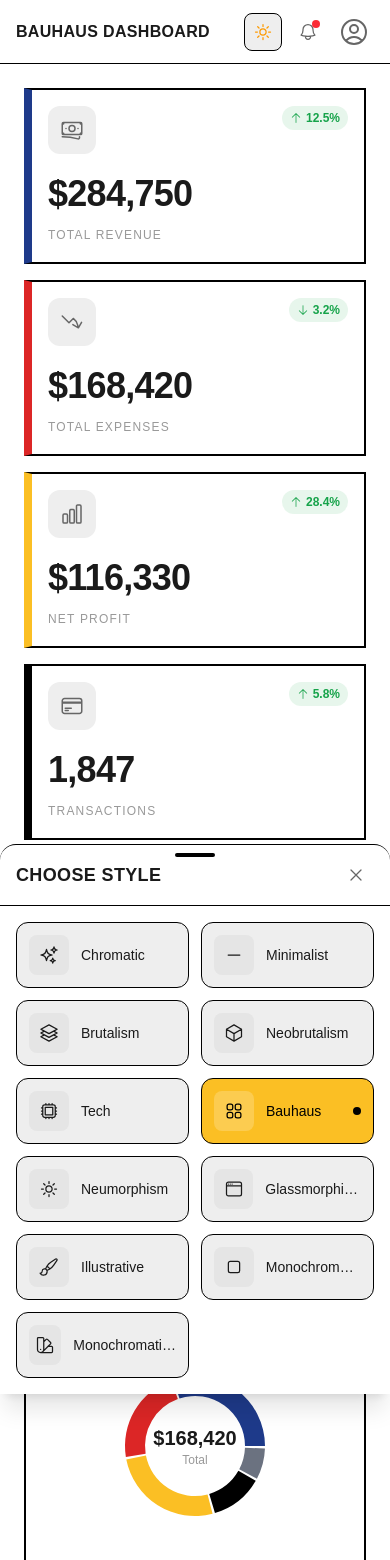
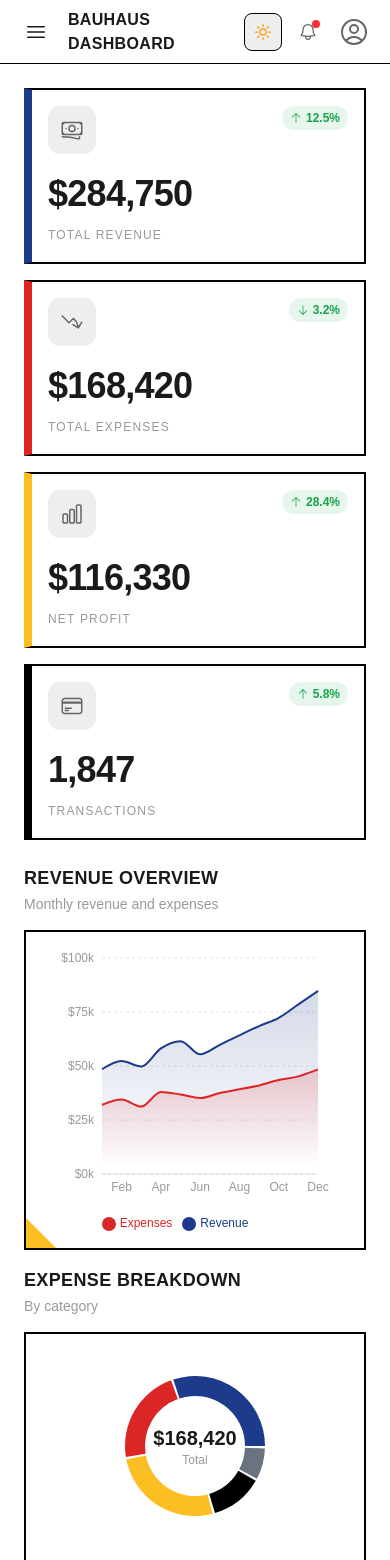
Before and after one commit to Dividend-Hacking/uitest, a Next.js app: page /dashboard/bauhaus in a window 390 px wide. Shown: the top 1560 px of the page. Built offline with nearby package versions, Linux system fonts and the light colour scheme.

Commit message:
Replace bottom sheet with hamburger slide-out sidebar
🤖 Generated with [Claude Code](https://claude.com/claude-code)

Co-Authored-By: Claude <noreply@anthropic.com>

```diff
--- a/src/app/dashboard/layout.tsx
+++ b/src/app/dashboard/layout.tsx
@@ -14,7 +14,6 @@ import { ThemeProvider } from '@/contexts/ThemeContext';
 import { StyleProvider } from '@/contexts/StyleContext';
 import { Sidebar } from '@/components/layout/Sidebar';
 import { Header } from '@/components/layout/Header';
-import { MobileStylePicker } from '@/components/layout/MobileStylePicker';
 
 interface DashboardLayoutProps {
   children: React.ReactNode;
@@ -44,9 +43,6 @@ export default function DashboardLayout({ children }: DashboardLayoutProps) {
             </main>
           </div>
         </div>
-
-        {/* Mobile Style Picker - bottom sheet for mobile navigation */}
-        <MobileStylePicker />
       </StyleProvider>
     </ThemeProvider>
   );
--- a/src/app/globals.css
+++ b/src/app/globals.css
@@ -214,7 +214,7 @@ body {
 
 /* Mobile Responsive Styles */
 @media (max-width: 767px) {
-  /* Hide sidebar on mobile - it's replaced by bottom sheet picker */
+  /* Hide sidebar on mobile - it's replaced by hamburger drawer */
   .sidebar {
     display: none;
   }
@@ -224,6 +224,13 @@ body {
   .stats-card {
     padding: 1rem;
   }
+}
+
+/* Mobile sidebar drawer - override sidebar display when inside drawer */
+.mobile-sidebar-container .sidebar {
+  display: flex;
+  width: 100%;
+  min-height: 100%;
 }
 
 /* Mobile backdrop fade-in animation */
--- a/src/components/layout/Header.tsx
+++ b/src/components/layout/Header.tsx
@@ -18,6 +18,7 @@ import {
   Cog6ToothIcon,
   UserCircleIcon,
 } from '@heroicons/react/24/outline';
+import { MobileSidebar } from './MobileSidebar';
 
 /**
  * Header displays the current style name and provides theme controls.
@@ -29,8 +30,11 @@ export function Header() {
 
   return (
     <header className="h-16 px-4 md:px-6 flex items-center justify-between border-b border-[var(--border-color)] bg-[var(--card-background)]">
-      {/* Left Section - Current Style Info */}
-      <div className="flex items-center gap-4">
+      {/* Left Section - Hamburger menu (mobile) + Current Style Info */}
+      <div className="flex items-center gap-3">
+        {/* Mobile Sidebar - hamburger button and slide-out drawer */}
+        <MobileSidebar />
+
         <div>
           <h2 className="text-base md:text-lg font-semibold text-[var(--text-primary)]">
             {currentStyle.name} Dashboard
--- /dev/null
+++ b/src/components/layout/MobileSidebar.tsx
@@ -0,0 +1,94 @@
+/**
+ * MobileSidebar Component
+ *
+ * A slide-out drawer for mobile devices that displays the sidebar navigation.
+ * Triggered by a hamburger menu icon in the header, slides in from the left.
+ * Reuses the existing Sidebar component for consistent navigation experience.
+ *
+ * Only visible on mobile devices (below md breakpoint).
+ */
+
+'use client';
+
+import { useState, useEffect } from 'react';
+import { usePathname } from 'next/navigation';
+import { Sidebar } from './Sidebar';
+import { cn } from '@/lib/utils/cn';
+import { Bars3Icon, XMarkIcon } from '@heroicons/react/24/outline';
+
+/**
+ * MobileSidebar provides hamburger menu navigation for mobile devices.
+ * Renders the existing Sidebar component inside a slide-out drawer.
+ */
+export function MobileSidebar() {
+  const [isOpen, setIsOpen] = useState(false);
+  const pathname = usePathname();
+
+  /**
+   * Close the drawer when the route changes (user selected a style).
+   */
+  useEffect(() => {
+    setIsOpen(false);
+  }, [pathname]);
+
+  /**
+   * Closes the drawer when backdrop is tapped or close button pressed.
+   */
+  const handleClose = () => {
+    setIsOpen(false);
+  };
+
+  return (
+    <>
+      {/* Hamburger Menu Button - visible only on mobile */}
+      <button
+        onClick={() => setIsOpen(true)}
+        className={cn(
+          'md:hidden flex items-center justify-center p-2 rounded-lg',
+          'hover:bg-[var(--background-secondary)]',
+          'text-[var(--text-primary)]'
+        )}
+        aria-label="Open navigation menu"
+      >
+        <Bars3Icon className="w-6 h-6" />
+      </button>
+
+      {/* Backdrop Overlay - Closes drawer when tapped */}
+      {isOpen && (
+        <div
+          className="md:hidden fixed inset-0 bg-black/50 z-40 mobile-backdrop"
+          onClick={handleClose}
+          aria-hidden="true"
+        />
+      )}
+
+      {/* Slide-out Drawer Container */}
+      <div
+        className={cn(
+          'md:hidden fixed inset-y-0 left-0 z-50',
+          'w-[280px] max-w-[85vw]',
+          'transform transition-transform duration-300 ease-out',
+          isOpen ? 'translate-x-0' : '-translate-x-full'
+        )}
+      >
+        {/* Close Button - Positioned in top right of drawer */}
+        <button
+          onClick={handleClose}
+          className={cn(
+            'absolute top-4 right-4 z-10 p-2 rounded-lg',
+            'bg-[var(--background-secondary)] hover:bg-[var(--background-tertiary)]',
+            'text-[var(--text-secondary)]'
+          )}
+          aria-label="Close navigation menu"
+        >
+          <XMarkIcon className="w-5 h-5" />
+        </button>
+
+        {/* Sidebar Component - displayed inside the drawer */}
+        <div className="mobile-sidebar-container h-full">
+          <Sidebar />
+        </div>
+      </div>
+    </>
+  );
+}
--- a/src/components/layout/MobileStylePicker.tsx
+++ /dev/null
@@ -1,179 +0,0 @@
-/**
- * MobileStylePicker Component
- *
- * A bottom sheet component for mobile devices that allows users to switch
- * between different dashboard styles. Slides up from the bottom of the screen
- * and displays all 11 styles in a scrollable grid layout.
- *
- * Only visible on mobile devices (below md breakpoint).
- */
-
-'use client';
-
-import { useState } from 'react';
-import Link from 'next/link';
-import { usePathname } from 'next/navigation';
-import { STYLES } from '@/lib/constants/styles';
-import { useStyle } from '@/contexts/StyleContext';
-import { cn } from '@/lib/utils/cn';
-import {
-  SparklesIcon,
-  MinusIcon,
-  Square3Stack3DIcon,
-  CubeIcon,
-  CpuChipIcon,
-  Squares2X2Icon,
-  SunIcon,
-  WindowIcon,
-  PaintBrushIcon,
-  StopIcon,
-  SwatchIcon,
-  XMarkIcon,
-  Squares2X2Icon as GridIcon,
-} from '@heroicons/react/24/outline';
-
-/**
- * Maps style slugs to their corresponding icons.
- * Matches the icons used in the desktop Sidebar component.
- */
-const STYLE_ICONS: Record<string, React.ComponentType<{ className?: string }>> = {
-  chromatic: SparklesIcon,
-  minimalist: MinusIcon,
-  brutalism: Square3Stack3DIcon,
-  neobrutalism: CubeIcon,
-  tech: CpuChipIcon,
-  bauhaus: Squares2X2Icon,
-  neumorphism: SunIcon,
-  glassmorphism: WindowIcon,
-  illustrative: PaintBrushIcon,
-  monochromatic: StopIcon,
-  'monochromatic-blue': SwatchIcon,
-};
-
-/**
- * MobileStylePicker provides a touch-friendly way to navigate between styles.
- * Renders as a bottom sheet that slides up when triggered.
- */
-export function MobileStylePicker() {
-  const [isOpen, setIsOpen] = useState(false);
-  const pathname = usePathname();
-  const { currentStyle } = useStyle();
-
-  // Extract current style from pathname
-  const currentStyleSlug = pathname?.split('/').pop() || '';
-
-  /**
-   * Closes the bottom sheet when a style is selected or backdrop is tapped.
-   */
-  const handleClose = () => {
-    setIsOpen(false);
-  };
-
-  return (
-    <>
-      {/* Trigger Button - Shows current style, visible only on mobile */}
-      <button
-        onClick={() => setIsOpen(true)}
-        className={cn(
-          'md:hidden flex items-center gap-2 px-3 py-2 rounded-lg',
-          'bg-[var(--background-secondary)] hover:bg-[var(--background-tertiary)]',
-          'border border-[var(--border-color)]',
-          'text-[var(--text-primary)]'
-        )}
-        aria-label="Open style picker"
-      >
-        <GridIcon className="w-5 h-5" />
-        <span className="text-sm font-medium">{currentStyle.name}</span>
-      </button>
-
-      {/* Backdrop Overlay - Closes sheet when tapped */}
-      {isOpen && (
-        <div
-          className="md:hidden fixed inset-0 bg-black/50 z-40 mobile-backdrop"
-          onClick={handleClose}
-          aria-hidden="true"
-        />
-      )}
-
-      {/* Bottom Sheet Container */}
-      <div
-        className={cn(
-          'md:hidden fixed inset-x-0 bottom-0 z-50',
-          'bg-[var(--card-background)] border-t border-[var(--border-color)]',
-          'rounded-t-2xl shadow-xl',
-          'transform transition-transform duration-300 ease-out',
-          'max-h-[70vh] overflow-hidden',
-          isOpen ? 'translate-y-0' : 'translate-y-full'
-        )}
-      >
-        {/* Sheet Header */}
-        <div className="flex items-center justify-between px-4 py-3 border-b border-[var(--border-color)]">
-          <h3 className="text-lg font-semibold text-[var(--text-primary)]">
-            Choose Style
-          </h3>
-          <button
-            onClick={handleClose}
-            className={cn(
-              'p-2 rounded-lg',
-              'hover:bg-[var(--background-secondary)]',
-              'text-[var(--text-secondary)]'
-            )}
-            aria-label="Close style picker"
-          >
-            <XMarkIcon className="w-5 h-5" />
-          </button>
-        </div>
-
-        {/* Drag Handle Indicator */}
-        <div className="absolute top-2 left-1/2 -translate-x-1/2 w-10 h-1 bg-[var(--border-color)] rounded-full" />
-
-        {/* Styles Grid - Scrollable */}
-        <div className="overflow-y-auto max-h-[calc(70vh-60px)] p-4">
-          <div className="grid grid-cols-2 gap-3">
-            {STYLES.map((style) => {
-              const isActive = currentStyleSlug === style.slug;
-              const Icon = STYLE_ICONS[style.slug] || SparklesIcon;
-
-              return (
-                <Link
-                  key={style.slug}
-                  href={`/dashboard/${style.slug}`}
-                  onClick={handleClose}
-                  className={cn(
-                    'flex items-center gap-3 p-3 rounded-xl transition-all',
-                    'border',
-                    isActive
-                      ? 'bg-[var(--sidebar-item-active)] border-[var(--accent-color)] text-[var(--sidebar-text-active)]'
-                      : 'bg-[var(--background-secondary)] border-[var(--border-color)] text-[var(--text-primary)] hover:bg-[var(--background-tertiary)]'
-                  )}
-                >
-                  {/* Style Icon */}
-                  <div
-                    className={cn(
-                      'w-10 h-10 rounded-lg flex items-center justify-center',
-                      isActive
-                        ? 'bg-white/20'
-                        : 'bg-[var(--background-tertiary)]'
-                    )}
-                  >
-                    <Icon className="w-5 h-5" />
-                  </div>
-
-                  {/* Style Name */}
-                  <span className="text-sm font-medium truncate">
-                    {style.name}
-                  </span>
-
-                  {/* Active Indicator */}
-                  {isActive && (
-                    <div className="ml-auto w-2 h-2 rounded-full bg-current" />
-                  )}
-                </Link>
-              );
-            })}
-          </div>
-        </div>
-      </div>
-    </>
-  );
-}
```
